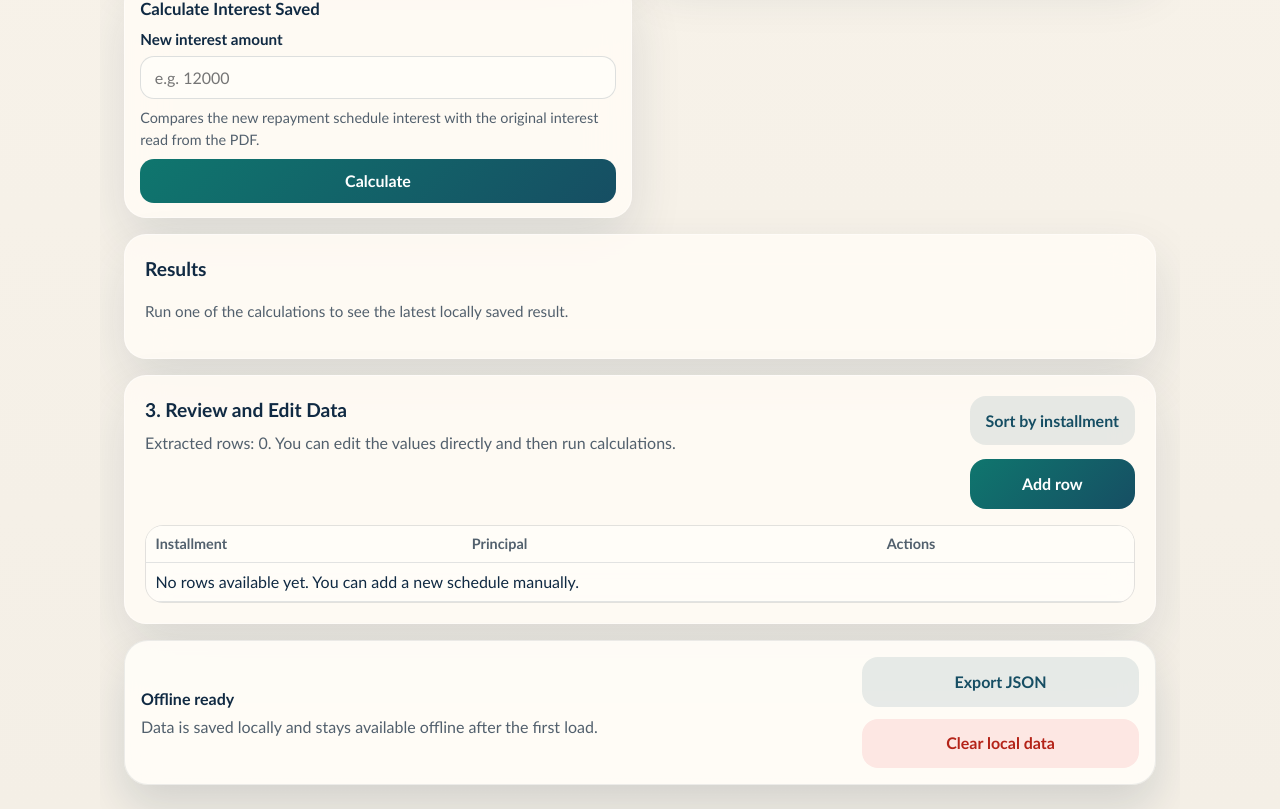
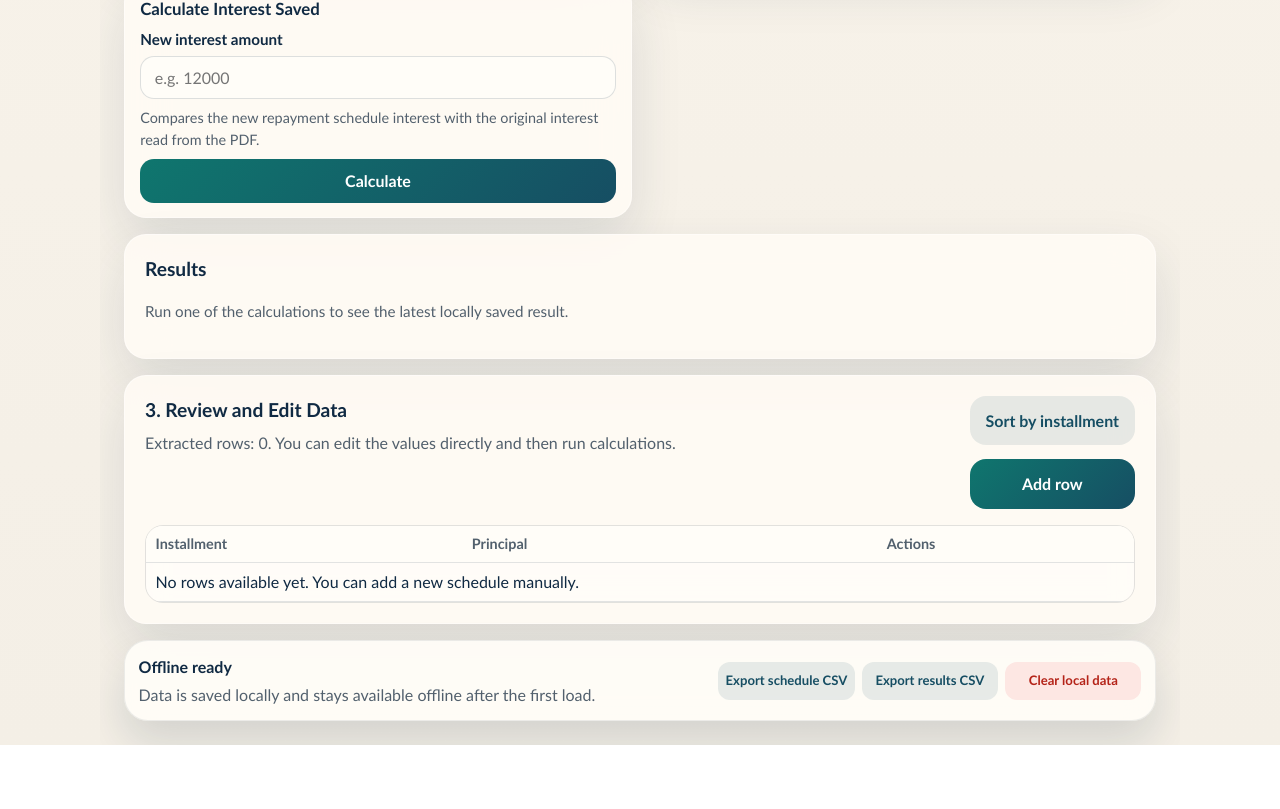
Before and after one commit to lig-lil/mortgage-payment-planner, a React (Vite) app: page / in a window 1280 px wide. Shown: the part 1270-2079 px from the top of the page. After the commit the page ends 2015 px from the top, so only its background shows below. Built offline with nearby package versions, Linux system fonts and the light colour scheme.

Commit message:
Updated readme and created new button for Export results CSV.

```diff
--- a/src/components/StickyActions.tsx
+++ b/src/components/StickyActions.tsx
@@ -1,11 +1,13 @@
 interface StickyActionsProps {
-  onExportJson: () => void;
+  onExportScheduleCsv: () => void;
+  onExportResultsCsv: () => void;
   onClearData: () => void;
   note: string;
 }
 
 export const StickyActions = ({
-  onExportJson,
+  onExportScheduleCsv,
+  onExportResultsCsv,
   onClearData,
   note
 }: StickyActionsProps) => (
@@ -15,8 +17,11 @@ export const StickyActions = ({
       <p>{note}</p>
     </div>
     <div className="sticky-actions__buttons">
-      <button type="button" className="secondary-button" onClick={onExportJson}>
-        Export JSON
+      <button type="button" className="secondary-button" onClick={onExportScheduleCsv}>
+        Export schedule CSV
+      </button>
+      <button type="button" className="secondary-button" onClick={onExportResultsCsv}>
+        Export results CSV
       </button>
       <button type="button" className="danger-button" onClick={onClearData}>
         Clear local data
--- a/src/pages/HomePage.tsx
+++ b/src/pages/HomePage.tsx
@@ -23,13 +23,14 @@ import {
   calculateInterestSavings,
   calculateMonthlyReimbursementPlanning
 } from '../utils/calculations';
-import { parseFlexibleNumber, parsePositiveInteger } from '../utils/number';
+import { formatEditableMoney, parseFlexibleNumber, parsePositiveInteger } from '../utils/number';
 import {
   createScheduleRow,
   createRowId,
   findDuplicateInstallments,
   isPrincipalRow,
   principalRows,
+  rowsSummary,
   sortRows
 } from '../utils/rows';
 
@@ -141,9 +142,114 @@ const applyStoredInterestSavings = (
   }
 };
 
-const downloadJson = (payload: object, filename: string) => {
-  const blob = new Blob([JSON.stringify(payload, null, 2)], {
-    type: 'application/json'
+const escapeCsvCell = (value: string | number | null | undefined): string => {
+  const text = value == null ? '' : String(value);
+
+  return /[",\r\n]/.test(text) ? `"${text.replace(/"/g, '""')}"` : text;
+};
+
+const buildScheduleCsv = (rows: ScheduleRow[]): string => {
+  const headers = [
+    'installment_number',
+    'credit_amount',
+    'interest_amount',
+    'payment_date',
+    'source_page',
+    'source_row_index'
+  ];
+  const csvRows = sortRows(rows).map((row) =>
+    [
+      row.installmentNumber,
+      formatEditableMoney(row.creditAmount),
+      row.interestAmount == null ? '' : formatEditableMoney(row.interestAmount),
+      row.paymentDate ?? '',
+      row.sourcePage ?? '',
+      row.sourceRowIndex ?? ''
+    ]
+      .map(escapeCsvCell)
+      .join(',')
+  );
+
+  return [headers.join(','), ...csvRows].join('\r\n');
+};
+
+const buildResultsSnapshotCsv = (params: {
+  rows: ScheduleRow[];
+  interestDraft: string;
+  planningDraft: string;
+  latestResult: StoredCalculationResult | undefined;
+  planningResult: PlanningCalculationResult | null;
+}): string => {
+  const summary = rowsSummary(params.rows);
+  const rows: Array<[string, string, string | number | null | undefined]> = [
+    ['Local Summary', 'Total rows', summary.totalRows],
+    ['Local Summary', 'Total installments', summary.totalInstallments],
+    ['Local Summary', 'Total principal', formatEditableMoney(summary.totalCredit)],
+    ['Inputs', 'New interest amount', params.interestDraft],
+    ['Inputs', 'Monthly reimbursement', params.planningDraft]
+  ];
+
+  const latest = params.latestResult;
+
+  if (latest) {
+    const resultInputLabel =
+      latest.result.type === 'amount' ? 'Reimbursed amount' : 'Reimbursed months';
+
+    rows.push(
+      ['Results', 'Calculation type', latest.result.type],
+      ['Results', resultInputLabel, latest.inputValue],
+      ['Results', 'First unpaid installment', latest.result.firstUnpaidInstallment],
+      ['Results', 'Covered installments', latest.result.installmentNumbersCovered.length],
+      ['Results', 'Remaining principal', formatEditableMoney(latest.result.remainingCredit)],
+      ['Results', 'Remaining installments', latest.result.remainingMonths],
+      ['Results', 'Remaining years', latest.result.remainingYearsLabel],
+      ['Results', 'Last payment date', latest.result.lastPaymentDateLabel],
+      [
+        'Results',
+        'Total interest saved',
+        latest.result.totalInterestSaved == null
+          ? ''
+          : formatEditableMoney(latest.result.totalInterestSaved)
+      ]
+    );
+
+    if (latest.result.type === 'amount') {
+      rows.push(
+        ['Results', 'Principal covered', formatEditableMoney(latest.result.totalCreditCovered)],
+        ['Results', 'Unused amount', formatEditableMoney(latest.result.unusedAmount)]
+      );
+    } else {
+      rows.push(
+        ['Results', 'Months selected', latest.result.monthsRequested],
+        ['Results', 'Required amount', formatEditableMoney(latest.result.totalAmountRequired)]
+      );
+    }
+  }
+
+  rows.push(
+    ['Planning', 'Monthly reimbursement', params.planningDraft],
+    ['Planning', 'Estimated remaining months', params.planningResult?.estimatedRemainingMonths ?? ''],
+    [
+      'Planning',
+      'Estimated remaining years',
+      params.planningResult?.estimatedRemainingYearsLabel ?? ''
+    ],
+    [
+      'Planning',
+      'Estimated last payment date',
+      params.planningResult?.estimatedLastPaymentDateLabel ?? ''
+    ]
+  );
+
+  return [
+    ['section', 'field', 'value'].join(','),
+    ...rows.map((row) => row.map(escapeCsvCell).join(','))
+  ].join('\r\n');
+};
+
+const downloadCsv = (csv: string, filename: string) => {
+  const blob = new Blob([`\uFEFF${csv}`], {
+    type: 'text/csv;charset=utf-8'
   });
   const url = URL.createObjectURL(blob);
   const anchor = document.createElement('a');
@@ -435,16 +541,20 @@ export const HomePage = () => {
     }
   };
 
-  const handleExportJson = () => {
-    downloadJson(
-      {
-        rows,
-        firstUnpaidRowId,
-        warnings,
-        meta,
-        recentResults: recalculatedResults
-      },
-      'mortgage-schedule.json'
+  const handleExportScheduleCsv = () => {
+    downloadCsv(buildScheduleCsv(rows), 'mortgage-schedule.csv');
+  };
+
+  const handleExportResultsCsv = () => {
+    downloadCsv(
+      buildResultsSnapshotCsv({
+        rows: sortedRows,
+        interestDraft,
+        planningDraft,
+        latestResult: recalculatedResults[0],
+        planningResult
+      }),
+      'mortgage-results.csv'
     );
   };
 
@@ -552,7 +662,8 @@ export const HomePage = () => {
       <HistoryCard title={uiText.historyTitle} results={recalculatedResults} />
 
       <StickyActions
-        onExportJson={handleExportJson}
+        onExportScheduleCsv={handleExportScheduleCsv}
+        onExportResultsCsv={handleExportResultsCsv}
         onClearData={handleClearData}
         note={uiText.stickyNote}
       />
--- a/src/styles.css
+++ b/src/styles.css
@@ -484,8 +484,8 @@ button {
 
 .sticky-actions {
   display: grid;
-  gap: 0.9rem;
-  padding: 1rem;
+  gap: 0.7rem;
+  padding: 0.85rem;
   border-radius: 24px;
   background: rgba(255, 253, 248, 0.92);
   border: 1px solid rgba(16, 42, 67, 0.08);
@@ -500,13 +500,17 @@ button {
 }
 
 .sticky-actions__buttons {
-  display: flex;
-  flex-wrap: wrap;
-  gap: 0.75rem;
+  display: grid;
+  grid-template-columns: repeat(3, minmax(0, 1fr));
+  gap: 0.45rem;
 }
 
 .sticky-actions__buttons button {
-  flex: 1 1 9rem;
+  min-height: 38px;
+  padding: 0.55rem 0.45rem;
+  border-radius: 12px;
+  font-size: 0.82rem;
+  line-height: 1.15;
 }
 
 @media (max-width: 390px) {
```
Also changed, not shown: 1 other file (tests, documents, lock files or other folders).
